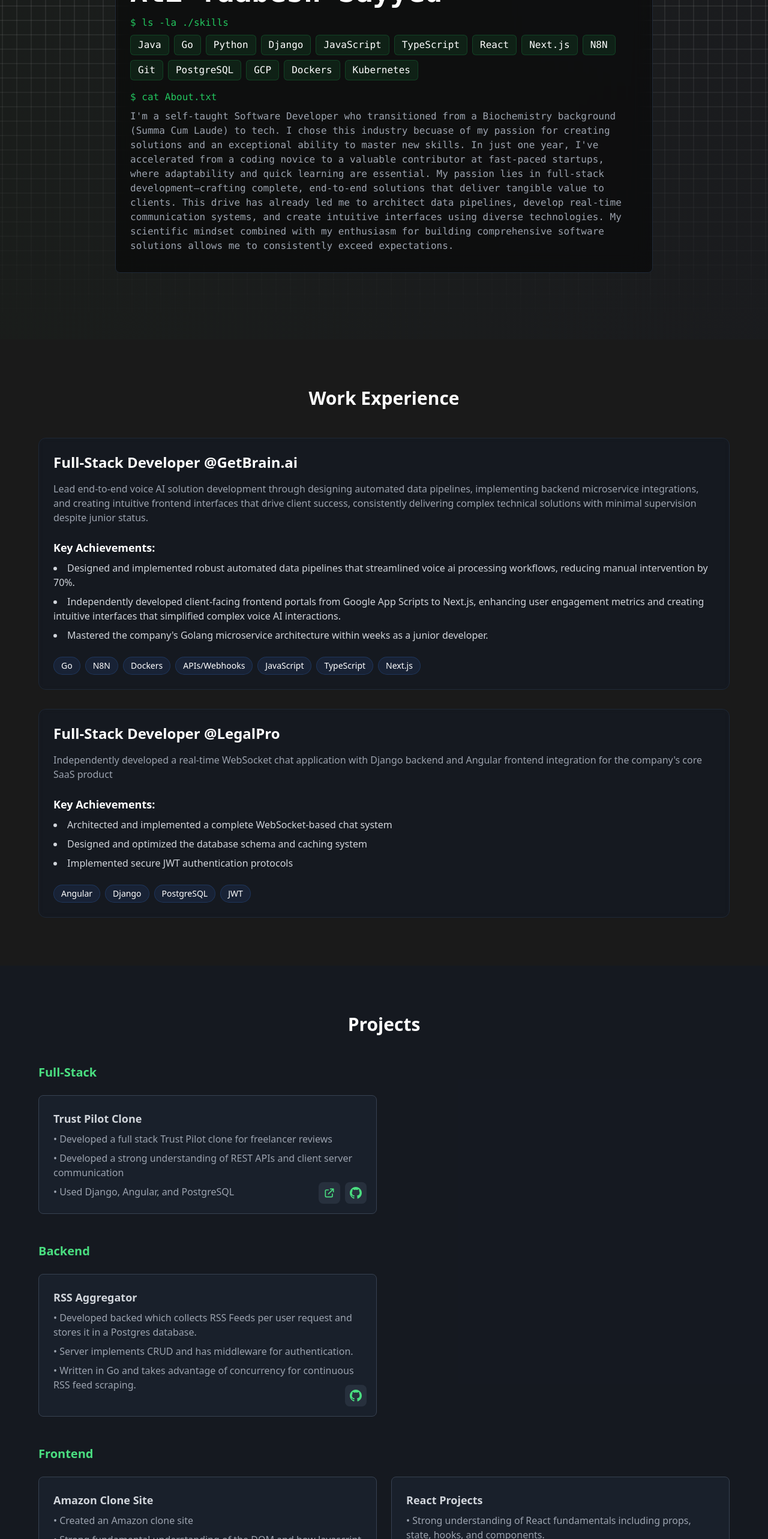
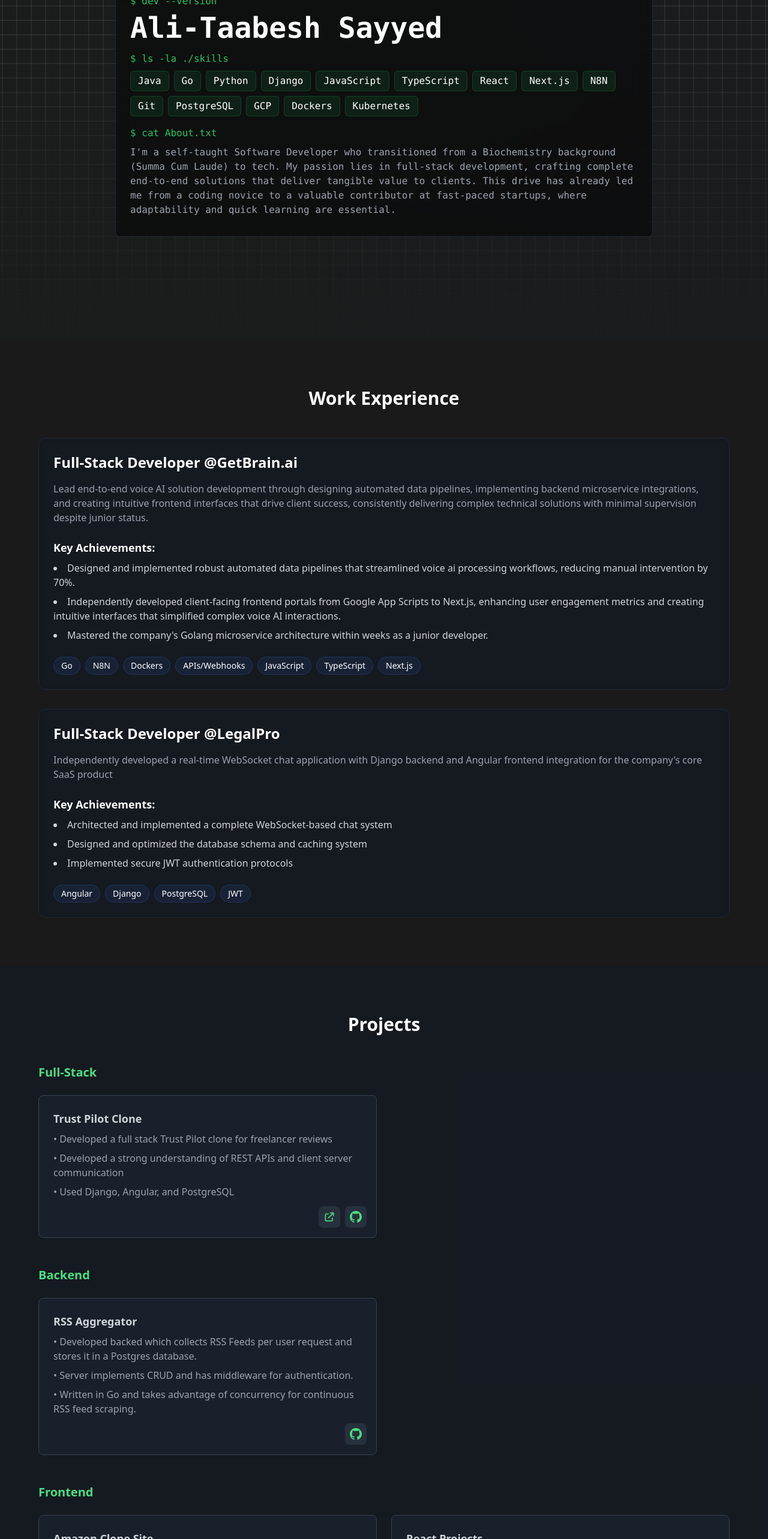
Before and after one commit to AliTSayyed/swe-portfolio, a Next.js app: page / in a window 1280 px wide. Shown: the part 234-2800 px from the top of the page at 60% size. Built offline with nearby package versions, Linux system fonts and the light colour scheme.

Commit message:
updates to formtting

```diff
--- a/app/components/HeroSection.tsx
+++ b/app/components/HeroSection.tsx
@@ -1,16 +1,15 @@
-'use client';
+"use client";
 
-import { motion } from 'framer-motion';
-import { useEffect } from 'react';
+import { motion } from "framer-motion";
+import { useEffect } from "react";
 
 export default function HeroSection() {
-
   useEffect(() => {
-    document.documentElement.style.scrollBehavior = 'smooth';
+    document.documentElement.style.scrollBehavior = "smooth";
     return () => {
-      document.documentElement.style.scrollBehavior = '';
+      document.documentElement.style.scrollBehavior = "";
     };
-  }, [])
+  }, []);
 
   // Handler for the About button to scroll down 20px
   const handleAboutClick = (e: React.MouseEvent<HTMLAnchorElement>) => {
@@ -22,23 +21,47 @@ export default function HeroSection() {
     // Scroll down by 20px from the current position
     window.scrollTo({
       top: currentScrollPosition + 80,
-      behavior: 'smooth'
+      behavior: "smooth",
     });
   };
 
   return (
-    <section id="about" className="relative min-h-screen flex items-center justify-center overflow-hidden">
-      <div className="absolute top-6 right-6 z-50 overflow-hidden">
+    <section
+      id="about"
+      className="relative min-h-screen flex items-center justify-center overflow-hidden"
+    >
+      <div className="absolute top-6 right-6 z-50 overflow-hidden hidden sm:block">
         <motion.nav
           initial={{ opacity: 0, y: -20 }}
           animate={{ opacity: 1, y: 0 }}
           transition={{ duration: 0.8 }}
           className="flex items-center gap-4 px-4 py-2 bg-black/50 backdrop-blur-md rounded-md border border-gray-800"
         >
-          <a href="#" onClick={handleAboutClick} className="text-gray-300 hover:text-green-500 cursor-pointer transition-colors">About</a>
-          <a href="#work" className="text-gray-300 hover:text-green-500 cursor-pointer transition-colors">Work</a>
-          <a href="#projects" className="text-gray-300 hover:text-green-500 cursor-pointer transition-colors">Projects</a>
-          <a href="#contact" className="text-gray-300 hover:text-green-500 cursor-pointer transition-colors">Contact</a>
+          <a
+            href="#"
+            onClick={handleAboutClick}
+            className="text-gray-300 hover:text-green-500 cursor-pointer transition-colors"
+          >
+            About
+          </a>
+          <a
+            href="#work"
+            className="text-gray-300 hover:text-green-500 cursor-pointer transition-colors"
+          >
+            Work
+          </a>
+          <a
+            href="#projects"
+            className="text-gray-300 hover:text-green-500 cursor-pointer transition-colors"
+          >
+            Projects
+          </a>
+          <a
+            href="#contact"
+            className="text-gray-300 hover:text-green-500 cursor-pointer transition-colors"
+          >
+            Contact
+          </a>
         </motion.nav>
       </div>
 
@@ -47,7 +70,6 @@ export default function HeroSection() {
         <div className="absolute inset-0 bg-[url('/grid.svg')] bg-center [mask-image:linear-gradient(180deg,white,rgba(255,255,255,0))]" />
       </div>
       <div className="relative z-10 max-w-4xl w-full mx-4">
-
         <motion.div
           initial={{ opacity: 0, y: 20 }}
           animate={{ opacity: 1, y: 0 }}
@@ -61,26 +83,63 @@ export default function HeroSection() {
           </div>
           <div className="font-mono">
             <p className="text-green-500">$ dev --version</p>
-            <h1 className="text-4xl md:text-5xl font-bold mt-2 mb-4">Ali-Taabesh Sayyed</h1>
+            <h1 className="text-4xl md:text-5xl font-bold mt-2 mb-4">
+              Ali-Taabesh Sayyed
+            </h1>
             <p className="text-green-500">$ ls -la ./skills</p>
             <div className="flex flex-wrap gap-2 mt-2 mb-4">
-              <span className="px-3 py-1 bg-green-500/10 rounded-md border border-green-500/20">Java</span>
-              <span className="px-3 py-1 bg-green-500/10 rounded-md border border-green-500/20">Go</span>
-              <span className="px-3 py-1 bg-green-500/10 rounded-md border border-green-500/20">Python</span>
-              <span className="px-3 py-1 bg-green-500/10 rounded-md border border-green-500/20">Django</span>
-              <span className="px-3 py-1 bg-green-500/10 rounded-md border border-green-500/20">JavaScript</span>
-              <span className="px-3 py-1 bg-green-500/10 rounded-md border border-green-500/20">TypeScript</span>
-              <span className="px-3 py-1 bg-green-500/10 rounded-md border border-green-500/20">React</span>
-              <span className="px-3 py-1 bg-green-500/10 rounded-md border border-green-500/20">Next.js</span>
-              <span className="px-3 py-1 bg-green-500/10 rounded-md border border-green-500/20">N8N</span>
-              <span className="px-3 py-1 bg-green-500/10 rounded-md border border-green-500/20">Git</span>
-              <span className="px-3 py-1 bg-green-500/10 rounded-md border border-green-500/20">PostgreSQL</span>
-              <span className="px-3 py-1 bg-green-500/10 rounded-md border border-green-500/20">GCP</span>
-              <span className="px-3 py-1 bg-green-500/10 rounded-md border border-green-500/20">Dockers</span>
-              <span className="px-3 py-1 bg-green-500/10 rounded-md border border-green-500/20">Kubernetes</span>
+              <span className="px-3 py-1 bg-green-500/10 rounded-md border border-green-500/20">
+                Java
+              </span>
+              <span className="px-3 py-1 bg-green-500/10 rounded-md border border-green-500/20">
+                Go
+              </span>
+              <span className="px-3 py-1 bg-green-500/10 rounded-md border border-green-500/20">
+                Python
+              </span>
+              <span className="px-3 py-1 bg-green-500/10 rounded-md border border-green-500/20">
+                Django
+              </span>
+              <span className="px-3 py-1 bg-green-500/10 rounded-md border border-green-500/20">
+                JavaScript
+              </span>
+              <span className="px-3 py-1 bg-green-500/10 rounded-md border border-green-500/20">
+                TypeScript
+              </span>
+              <span className="px-3 py-1 bg-green-500/10 rounded-md border border-green-500/20">
+                React
+              </span>
+              <span className="px-3 py-1 bg-green-500/10 rounded-md border border-green-500/20">
+                Next.js
+              </span>
+              <span className="px-3 py-1 bg-green-500/10 rounded-md border border-green-500/20">
+                N8N
+              </span>
+              <span className="px-3 py-1 bg-green-500/10 rounded-md border border-green-500/20">
+                Git
+              </span>
+              <span className="px-3 py-1 bg-green-500/10 rounded-md border border-green-500/20">
+                PostgreSQL
+              </span>
+              <span className="px-3 py-1 bg-green-500/10 rounded-md border border-green-500/20">
+                GCP
+              </span>
+              <span className="px-3 py-1 bg-green-500/10 rounded-md border border-green-500/20">
+                Dockers
+              </span>
+              <span className="px-3 py-1 bg-green-500/10 rounded-md border border-green-500/20">
+                Kubernetes
+              </span>
             </div>
             <p className="text-green-500 mb-2">$ cat About.txt</p>
-            <p className="text-gray-400 mb-2"> I&#39;m a self-taught Software Developer who transitioned from a Biochemistry background (Summa Cum Laude) to tech. I chose this industry becuase of my passion for creating solutions and an exceptional ability to master new skills. In just one year, I&#39;ve accelerated from a coding novice to a valuable contributor at fast-paced startups, where adaptability and quick learning are essential. My passion lies in full-stack development—crafting complete, end-to-end solutions that deliver tangible value to clients. This drive has already led me to architect data pipelines, develop real-time communication systems, and create intuitive interfaces using diverse technologies. My scientific mindset combined with my enthusiasm for building comprehensive software solutions allows me to consistently exceed expectations.</p>
+            <p className="text-gray-400 mb-2">
+              I&#39;m a self-taught Software Developer who transitioned from a
+              Biochemistry background (Summa Cum Laude) to tech. My passion lies
+              in full-stack development, crafting complete end-to-end solutions
+              that deliver tangible value to clients. This drive has already led
+              me from a coding novice to a valuable contributor at fast-paced
+              startups, where adaptability and quick learning are essential.
+            </p>
           </div>
         </motion.div>
       </div>
--- a/app/components/PersonalProjects.tsx
+++ b/app/components/PersonalProjects.tsx
@@ -30,7 +30,7 @@ export default function TechnicalMetrics() {
                 <h4 className="text-lg font-semibold text-gray-300">
                   Trust Pilot Clone
                 </h4>
-                <ul className="mt-2 space-y-2 text-gray-400">
+                <ul className="mt-2 mb-10 space-y-2 text-gray-400">
                   <li>
                     • Developed a full stack Trust Pilot clone for freelancer
                     reviews
@@ -97,7 +97,7 @@ export default function TechnicalMetrics() {
                 <h4 className="text-lg font-semibold text-gray-300">
                   RSS Aggregator
                 </h4>
-                <ul className="mt-2 mb-4 space-y-2 text-gray-400">
+                <ul className="mt-2 mb-10 space-y-2 text-gray-400">
                   <li>
                     • Developed backed which collects RSS Feeds per user request
                     and stores it in a Postgres database.
@@ -145,13 +145,15 @@ export default function TechnicalMetrics() {
                 <h4 className="text-lg font-semibold text-gray-300">
                   Amazon Clone Site
                 </h4>
-                <ul className="mt-2 space-y-2 text-gray-400">
-                  <li>• Created an Amazon clone site</li>
+                <ul className="mt-2 mb-10 space-y-2 text-gray-400">
+                  <li>
+                    • Developed an Amazon clone site with add to cart and
+                    checkout functionality
+                  </li>
                   <li>
                     • Strong fundamental understanding of the DOM and how
                     Javascript allows for user interactions
                   </li>
-                  <li>• Reduced technical debt by 40%</li>
                 </ul>
                 <div className="absolute bottom-4 right-4 flex space-x-2">
                   <a
@@ -201,7 +203,7 @@ export default function TechnicalMetrics() {
                 <h4 className="text-lg font-semibold text-gray-300">
                   React Projects
                 </h4>
-                <ul className="mt-2 space-y-2 text-gray-400">
+                <ul className="mt-2 mb-10 space-y-2 text-gray-400">
                   <li>
                     • Strong understanding of React fundamentals including
                     props, state, hooks, and components.
```
Also changed, not shown: app/layout.tsx (+43 -45 lines), package.json (+8 -7 lines), 2 other files (tests, documents, lock files or other folders).
